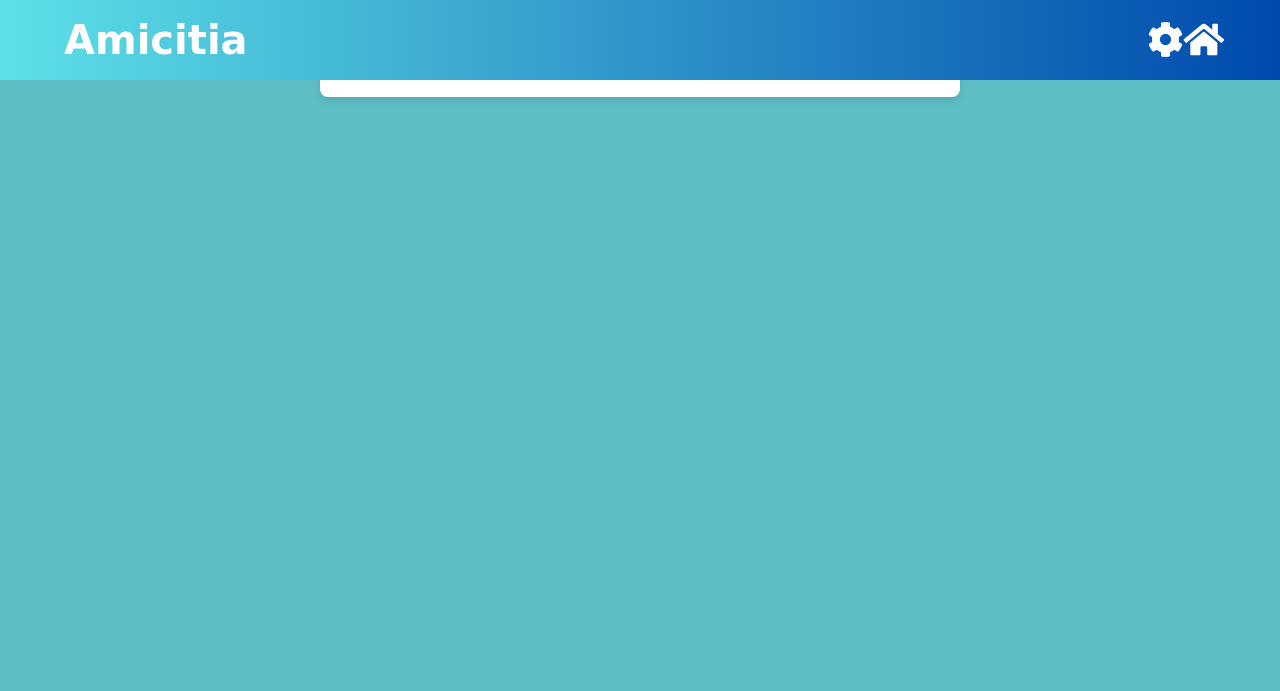
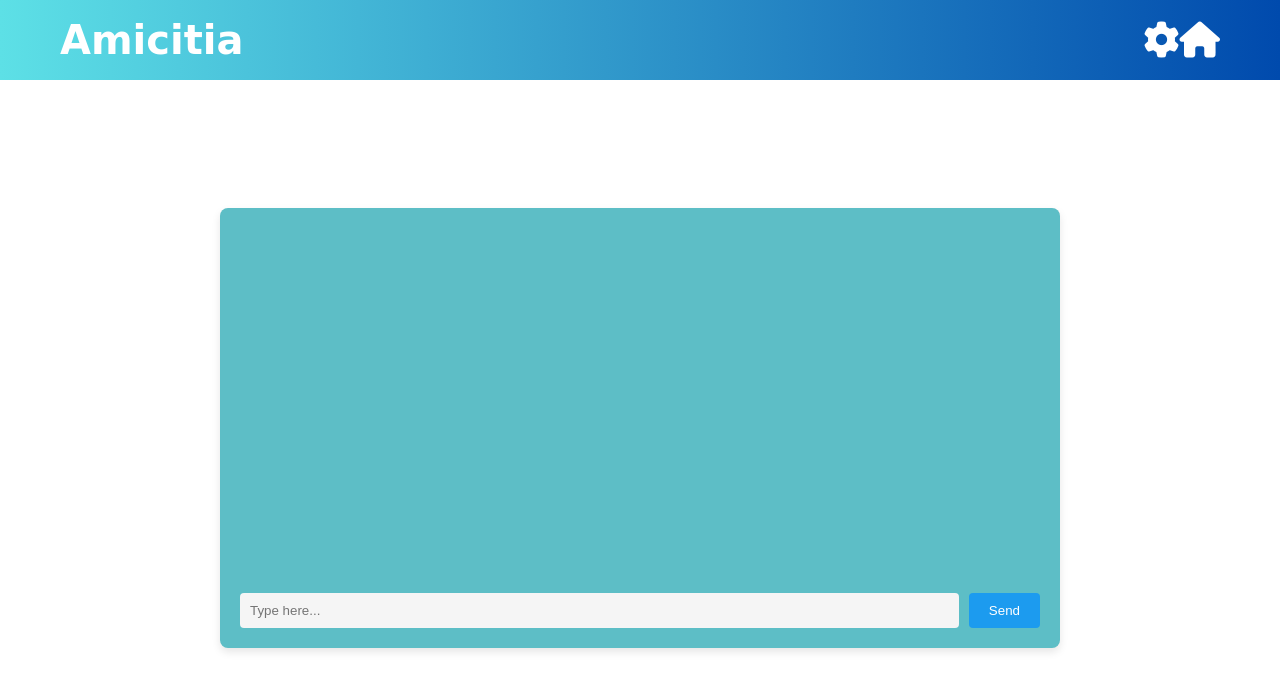
Before and after one commit to marimatar/AmicitiaProject, a Flask app: template templates/chat.html in a window 1280 px wide. Shown: the top 691 px of the page. Run offline with Flask 3, Linux system fonts and the light colour scheme; the template is opened without the code that fills it, so the values that code supplies are empty; parts of the project's set-up code (start-up, migrations or seed data) failed here and were passed over.

Commit message:
Almost done with chatroom, just needs to add db and display user next to text

```diff
--- a/templates/chat.html
+++ b/templates/chat.html
@@ -3,39 +3,218 @@
 <head>
     <meta charset="UTF-8">
     <meta name="viewport" content="width=device-width, initial-scale=1.0">
-    <title>Group Chat</title>
-    <link rel="stylesheet" type="text/css" href="https://fonts.googleapis.com/css?family=Anonymous+Pro">
-    <link rel="stylesheet" type="text/css" href="https://cdnjs.cloudflare.com/ajax/libs/font-awesome/5.15.4/css/all.min.css">
-    <link rel="stylesheet" type="text/css" href="{{ url_for('static', filename='css/chat.css') }}">
-    <link rel="stylesheet" type="text/css" href="{{ url_for('static', filename='css/navbar.css') }}">
-    <script src="static/js/chattemp.js"></script>
-    <script src="static/js/profile.js"></script>
+    <title>Chatroom</title>
+    <link rel="stylesheet" href="https://cdnjs.cloudflare.com/ajax/libs/font-awesome/6.0.0-beta3/css/all.min.css" integrity="sha384-oqdG8IXZCmtzRY0TaifWQzizB1C5hI7bsKGvR2zls3DPpC/JTMm4KlKl3jjsz1gt" crossorigin="anonymous">
+    <style>
+        /* CSS styles temp placement bc i can't run anything..ik the nav bar is weird but ill fix it later when db is set up*/
+
+        :root {
+            --primary-color: #5de0e6;
+            --secondary-color: #004aad;
+            --shade1: #5dbec6;
+        }
+
+        .topNav {
+            position: fixed;
+            display: flex;
+            justify-content: center;
+            align-items: center;
+            height: 10%;
+            top: 0;
+            left: 0;
+            width: 100%;
+            z-index: 999;
+            background: linear-gradient(90deg, var(--primary-color), var(--secondary-color));
+            color: white;
+        }
+
+        .brand {
+            font-family: 'Great Vibes', cursive;
+            font-size: 40px;
+        }
+
+        .navContent {
+            display: flex;
+            justify-content: space-between;
+            align-items: center;
+            color: var(--shade6);
+            width: 90%;
+            max-width: 1200px;
+            margin: 0 auto;
+        }
+
+        .dropdown {
+            position: relative;
+        }
+
+        .dropdown-content {
+            display: none;
+            position: absolute;
+            top: calc(100% + 10px);
+            right: 0;
+            background-color: #f9f9f9;
+            min-width: 160px;
+            box-shadow: 0 8px 16px 0 rgba(0,0,0,0.2);
+            z-index: 1;
+        }
+
+        .dropdown-content a {
+            color: black;
+            padding: 12px 16px;
+            text-decoration: none;
+            display: block;
+        }
+
+        .dropdown-content a:hover {
+            background-color: #f1f1f1;
+        }
+
+        .dropdown:hover .dropdown-content {
+            display: block;
+        }
+
+        .fa-home {
+            font-size: larger;
+            cursor: pointer;
+            color:white;
+            font-size: 36px;
+        }
+
+        .fa-cog {
+            font-size: larger;
+            cursor: pointer;
+            margin-left: 900px;
+            color: white;
+            font-size: 36px;
+        }
+
+        .container {
+            display: flex;
+            justify-content: center;
+            align-items: flex-end;
+            height: 80vh; /* Adjust the height as needed */
+        }
+
+        .chat-container {
+            display: flex;
+            flex-direction: column;
+            background-color: var(--shade1);
+            padding: 20px;
+            border-radius: 8px;
+            box-shadow: 0 4px 8px rgba(0,0,0,0.1);
+            max-width: 800px;
+            width: 100%;
+            height: 400px;
+            overflow: auto;
+        }
+
+        .chat-messages {
+            overflow-y: auto;
+            flex-grow: 1;
+            margin-bottom: auto;
+        }
+
+        .chat-input-form {
+            margin-top: 20px;
+            display: flex;
+            align-items: center;
+        }
+
+        .chat-input {
+            flex-grow: 1;
+            padding: 10px;
+            border-radius: 4px;
+            border: none;
+            background-color: #f5f5f5;
+            color: #333;
+        }
+
+        .send-button,
+        .clear-chat-button {
+            margin-left: 10px;
+            padding: 10px 20px;
+            border-radius: 4px;
+            border: none;
+            cursor: pointer;
+        }
+
+        .send-button {
+            background-color: #1c9bef;
+            color: white;
+        }
+    </style>
 </head>
 <body>
-    <!--Updated Nav bar-->
+    <!-- Nav Bar -->
     <div class="topNav">
-        <div class="navContent">
-            <h2 class="brand">Amicitia</h2>
-            <div class="dropdown">
-                <i class="fa fa-cog" onclick="toggleDropdown(event)"></i>
-                <div class="dropdown-content">
-                    <a onclick="redirectToProfilePage()">Profile Settings</a>
-                    <a onclick="logout()">Logout</a> <!--redirected to create account page-->
-                </div>
+        <h2 class="brand">Amicitia</h2>
+        <div class="dropdown">
+            <i class="fas fa-cog" onclick="toggleDropdown(event)"></i>
+            <div class="dropdown-content">
+                <a onclick="redirectToProfilePage()">Profile Settings</a>
+                <a onclick="logout()">Logout</a>
             </div>
-            <i class="fa fa-home" onclick="redirectToHomeCommunity()"></i>
+        </div>
+        <i class="fas fa-home" onclick="redirectToHomeCommunity()"></i>
+    </div>
+
+    <!-- Chat Container -->
+    <div class="container">
+        <div class="chat-container">
+            <div class="chat-messages">
+                <!-- Messages will appear here -->
+            </div>
+            <form class="chat-input-form">
+                <input type="text" class="chat-input" required placeholder="Type here..." />
+                <button type="submit" class="send-button">Send</button>
+            </form>
         </div>
     </div>
 
-    <!-- Chat Section-->
-    <div class="chat-container">
-        <div class="messages-container" id="messages-container">
-            <!-- Existing messages will appear here -->
-        </div>
-        <div class="input-container">
-            <input type="text" id="message-input" placeholder="Type your message here...">
-            <button id="send-button"><i class="fas fa-paper-plane"></i></button>
-        </div>
-    </div>
+    <!-- JavaScript this is temp, just to show messages -->
+    <script>
+        function toggleDropdown(event) {
+            const dropdownContent = event.target.nextElementSibling;
+            dropdownContent.style.display = dropdownContent.style.display === 'block' ? 'none' : 'block';
+        }
+
+        function redirectToProfilePage() {
+            window.location.href = "{{ url_for('profile') }}";
+        }
+
+        function logout() {
+            window.location.href = "{{ url_for('logout') }}";
+        }
+
+        function redirectToHomeCommunity() {
+            window.location.href = "{{ url_for('homecommunity') }}";
+        }
+
+        document.addEventListener('DOMContentLoaded', function () {
+            const chatForm = document.querySelector('.chat-input-form');
+            const chatMessages = document.querySelector('.chat-messages');
+
+            chatForm.addEventListener('submit', function (event) {
+                event.preventDefault(); // Prevent form submission
+
+                const chatInput = document.querySelector('.chat-input');
+                const messageText = chatInput.value.trim();
+
+                if (messageText !== '') {
+                    const messageElement = document.createElement('div');
+                    messageElement.classList.add('message');
+                    messageElement.textContent = messageText;
+
+                    chatMessages.appendChild(messageElement);
+
+                    // Scroll to the bottom of chat messages
+                    chatMessages.scrollTop = chatMessages.scrollHeight;
+
+                    // Clear the input field after sending the message
+                    chatInput.value = '';
+                }
+            });
+        });
+    </script>
 </body>
 </html>
```
